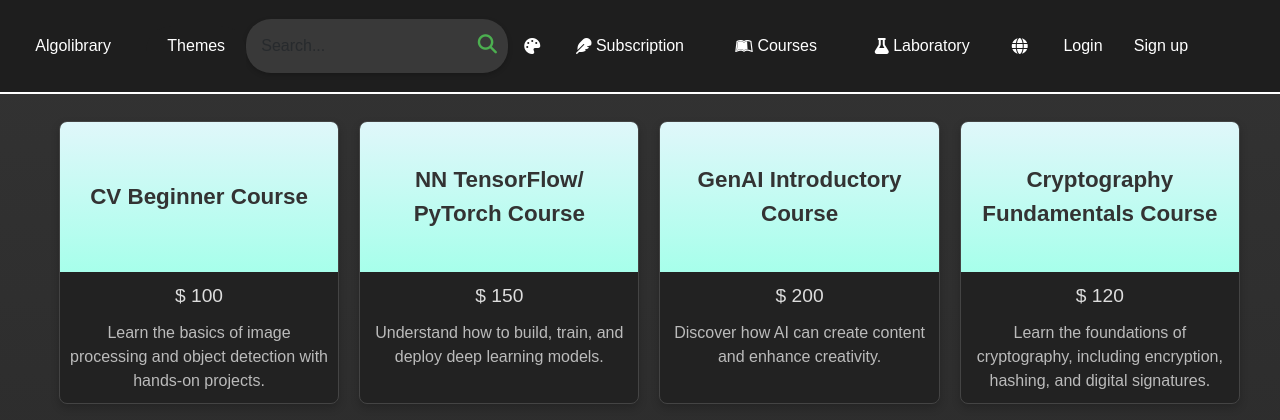
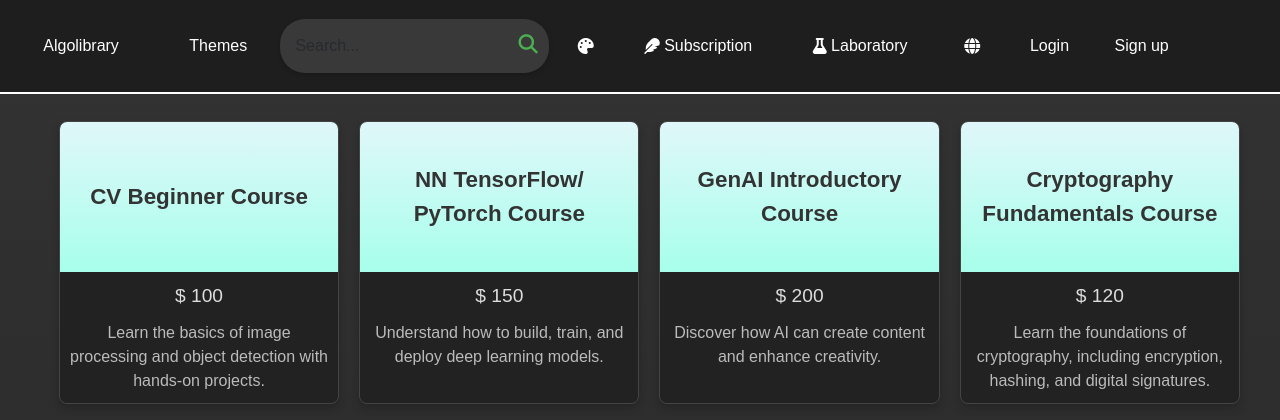
Before and after one commit to MusicW0lf/Diploma, a Django app: page /courses/ in a window 1280 px wide. Shown: the top 420 px of the page. Run offline with Django 5.2, Linux system fonts and the light colour scheme; some libraries are stand-ins or nearby versions.

Commit message:
Hid courses button

```diff
--- a/AlgoLib/Laboratory/static/css/header.css
+++ b/AlgoLib/Laboratory/static/css/header.css
@@ -54,6 +54,7 @@ header {
 .search-container .form-control {
     border: none; /* Remove default border */
     outline: none; /* Remove outline */
+    color:#fff;
     background: transparent; /* Transparent background */
     border-radius: 25px; /* Match the container's border radius */
     padding: 10px; /* Padding for the input field */
--- a/AlgoLib/User/static/css/header.css
+++ b/AlgoLib/User/static/css/header.css
@@ -47,6 +47,7 @@ header {
     align-items: center; /* Center items vertically */
     border-radius: 25px; /* Rounded corners */
     background-color: #393939; /* Light background color */
+    color:#fff;
     padding: 5px; /* Padding for spacing */
     box-shadow: 0 2px 5px rgba(0, 0, 0, 0.2); /* Optional shadow for depth */
 }
--- a/AlgoLib/User/templates/header.html
+++ b/AlgoLib/User/templates/header.html
@@ -30,7 +30,7 @@
     <a class="header-cell" style="width: 50px;"><i class="fa-solid fa-palette"></i></a>
 
     <a class="header-cell" href="{% url 'user_subscription' %}"><i class="fa-solid fa-feather"></i>&nbsp;Subscription</a>
-    <a class="header-cell" href="{% url 'user_courses' %}"><i class="fa-brands fa-leanpub"></i>&nbsp;Courses</a>
+    <!--<a class="header-cell" href="{% url 'user_courses' %}"><i class="fa-brands fa-leanpub"></i>&nbsp;Courses</a>-->
     <a class="header-cell" href="{% url 'user_laboratory' %}"><i class="fa-solid fa-flask"></i>&nbsp;Laboratory</a>
 
     <a class="header-cell" style="width: 50px;"><i class="fa-solid fa-globe"></i></a>
```
